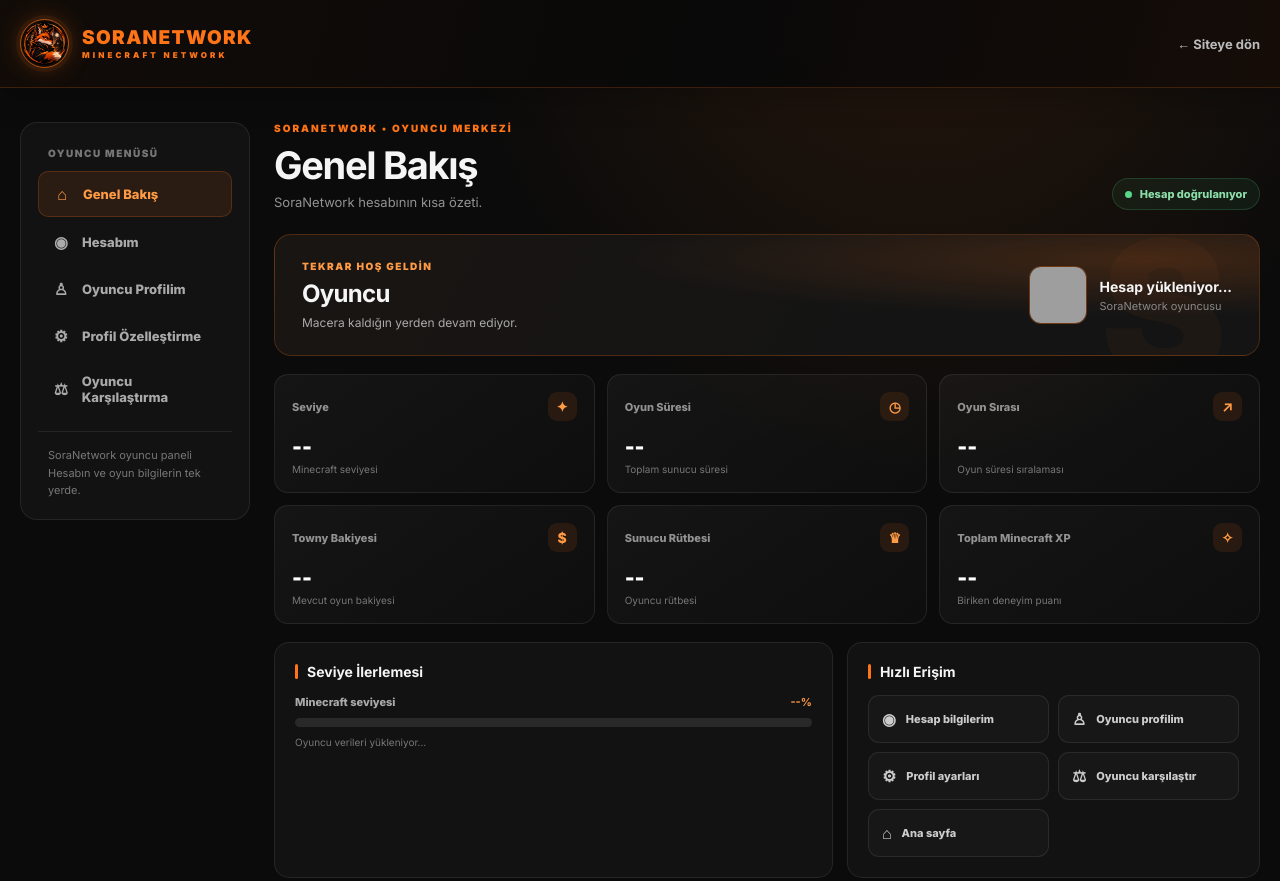
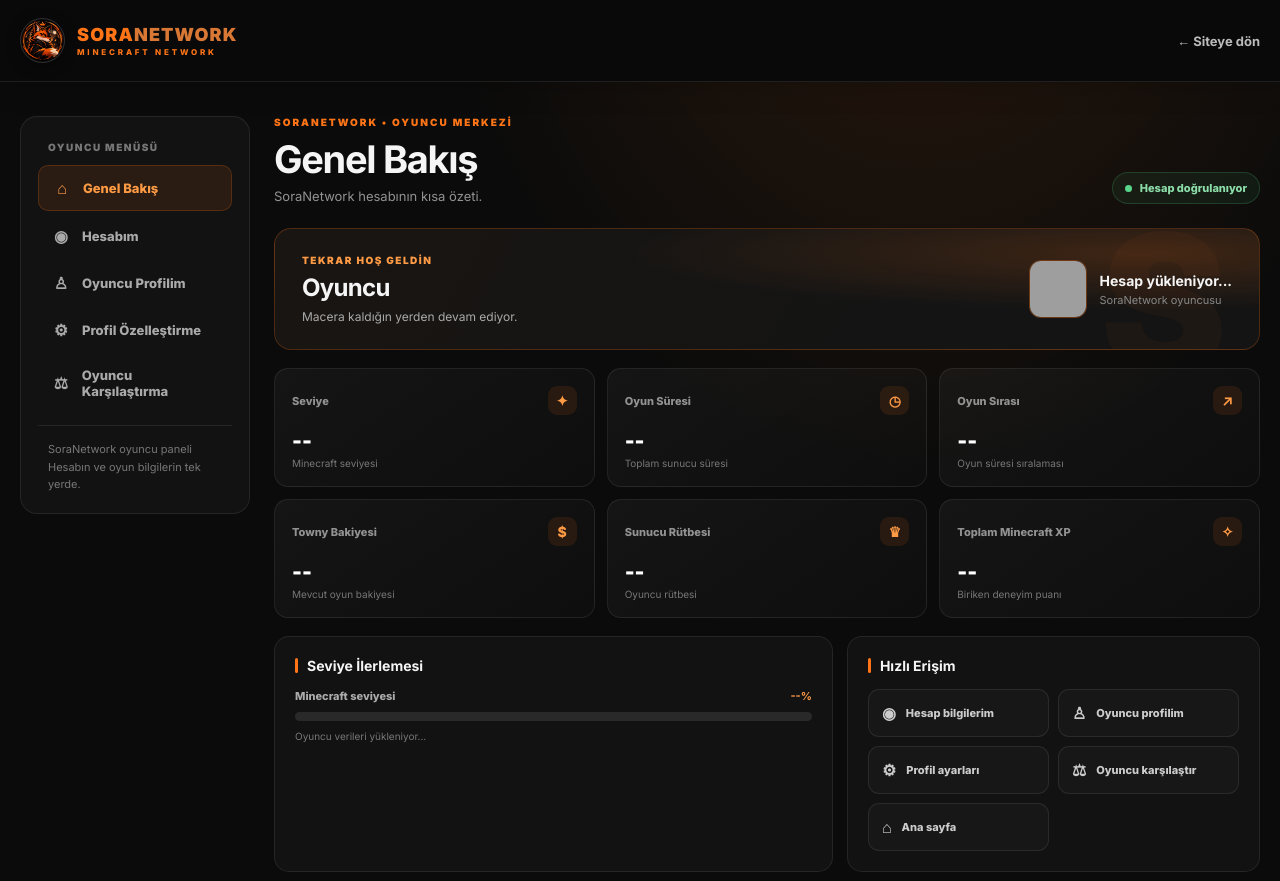
Before and after one commit to mucby0-glitch/sora.network, a plain HTML site: page hesap/index.html in a window 1280 px wide. Shown: the top 881 px of the page. Drawn offline with Linux system fonts and the light colour scheme; no server answers; grey boxes are pictures that could not be loaded.

Commit message:
Üst marka tasarımını daha sade ve dengeli yap

```diff
--- a/hesap/index.html
+++ b/hesap/index.html
@@ -20,15 +20,16 @@ main{min-width:0}.eyebrow{font-size:10px;font-weight:900;letter-spacing:2px;colo
 @media(max-width:900px){.shell{grid-template-columns:1fr}.sidebar{position:static;display:flex;gap:5px;overflow-x:auto;padding:10px}.side-label,.side-note{display:none}.side-link{white-space:nowrap;margin:0}.side-icon{display:none}.content-grid{grid-template-columns:1fr}}
 @media(max-width:620px){.topbar-inner,.shell{width:calc(100% - 26px)}.shell{margin-top:20px;gap:15px}.heading{align-items:flex-start;flex-direction:column}.welcome{align-items:flex-start;flex-direction:column;padding:21px}.stats{grid-template-columns:repeat(2,minmax(0,1fr));gap:9px}.stat{padding:14px}.stat strong{font-size:18px}.quick-links{grid-template-columns:1fr 1fr}.panel{padding:16px}}
 
-/* SoraNetwork premium brand header */
-header.topbar,header.top{height:88px;min-height:88px;border-bottom:1px solid rgba(255,116,23,.2);background:linear-gradient(105deg,rgba(18,12,8,.98),rgba(9,9,9,.97) 58%,rgba(22,13,8,.97));box-shadow:0 9px 32px rgba(0,0,0,.24)}
-.brand{display:flex;align-items:center;gap:13px;text-decoration:none;font-weight:950;letter-spacing:0}
-.brand>img{width:49px;height:49px;flex:0 0 49px;object-fit:cover;border-radius:50%;padding:2px;border:1px solid rgba(255,116,23,.72);box-shadow:0 0 0 4px rgba(255,116,23,.07),0 0 25px rgba(255,116,23,.25)}
+
+/* Refined, restrained SoraNetwork brand header */
+header.topbar,header.top{height:82px;min-height:82px;border-bottom:1px solid rgba(255,255,255,.09);background:rgba(10,10,10,.96);box-shadow:0 7px 24px rgba(0,0,0,.18)}
+.brand{display:flex;align-items:center;gap:12px;text-decoration:none;font-weight:950;letter-spacing:0}
+.brand>img{width:45px;height:45px;flex:0 0 45px;object-fit:cover;border-radius:50%;padding:1px;border:1px solid rgba(255,255,255,.16);box-shadow:0 3px 14px rgba(0,0,0,.35)}
 .brand-mark{display:flex;flex-direction:column;gap:4px}
-.brand-name{font-size:19px;line-height:1;font-weight:950;letter-spacing:1.35px;color:#fff}
-.brand-name>span{color:var(--orange)}
-.brand-tag{font-size:8px;line-height:1;letter-spacing:3.1px;color:#85807b;font-weight:850}
-@media(max-width:560px){header.topbar,header.top{height:76px;min-height:76px}.brand{gap:10px}.brand>img{width:42px;height:42px;flex-basis:42px}.brand-name{font-size:15px;letter-spacing:1px}.brand-tag{font-size:7px;letter-spacing:2.2px}}
+.brand-name{font-size:18px;line-height:1;font-weight:950;letter-spacing:1.15px;color:#f5f5f5}
+.brand-name>span{color:#d97835}
+.brand-tag{font-size:8px;line-height:1;letter-spacing:2.8px;color:#777;font-weight:800}
+@media(max-width:560px){header.topbar,header.top{height:74px;min-height:74px}.brand{gap:10px}.brand>img{width:40px;height:40px;flex-basis:40px}.brand-name{font-size:15px;letter-spacing:.9px}.brand-tag{font-size:7px;letter-spacing:2px}}
 </style>
 </head>
 <body>
```
